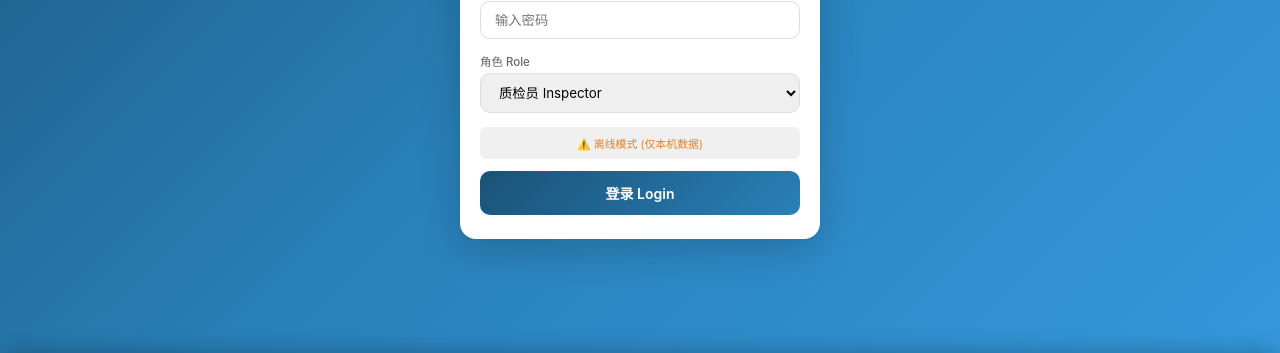
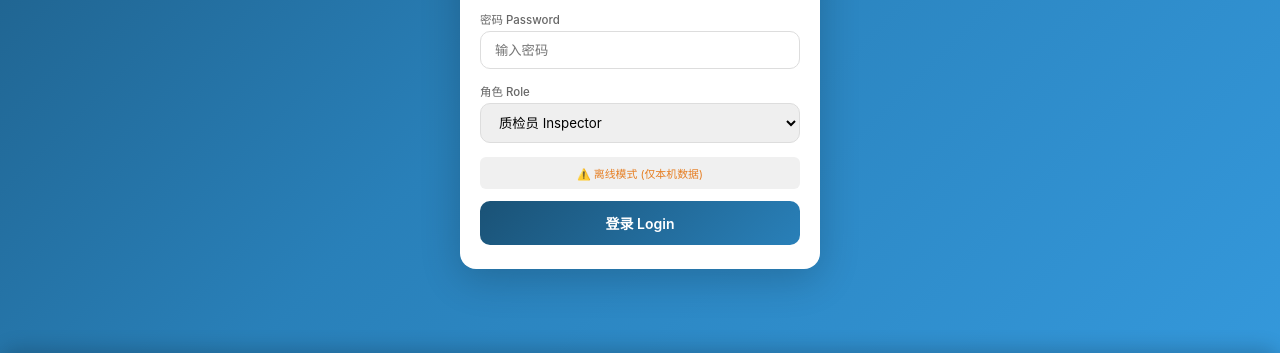
Before and after one commit to denghao5230-crypto/QC-NEW, a website: page index.html in a window 1280 px wide. Shown: the part 447-800 px from the top of the page. Drawn offline with nearby package versions, Linux system fonts and the light colour scheme; no server answers.

Commit message:
Update styles

```diff
--- a/style.css
+++ b/style.css
@@ -16,7 +16,7 @@ input,select,textarea,button{font-family:inherit;font-size:inherit}
 .bottom-nav button svg{width:22px;height:22px}
 
 /* Login */
-.login-page.active{background:linear-gradient(135deg,#1a5276 0%,#2980b9 50%,#3498db 100%);align-items:center;justify-content:center;padding:20px}
+.login-page.active{background:linear-gradient(135deg,#1a5276 0%,#2980b9 50%,#3498db 100%);align-items:center;justify-content:flex-start;padding:20px;padding-top:18vh}
 .login-logo{width:min(280px, 68vw);margin-bottom:-6px;overflow:hidden;display:flex;align-items:center;justify-content:center}
 .login-logo img{width:100%;height:auto;display:block;margin:-18% 0 -26%}
 .login-title{display:none}
```
